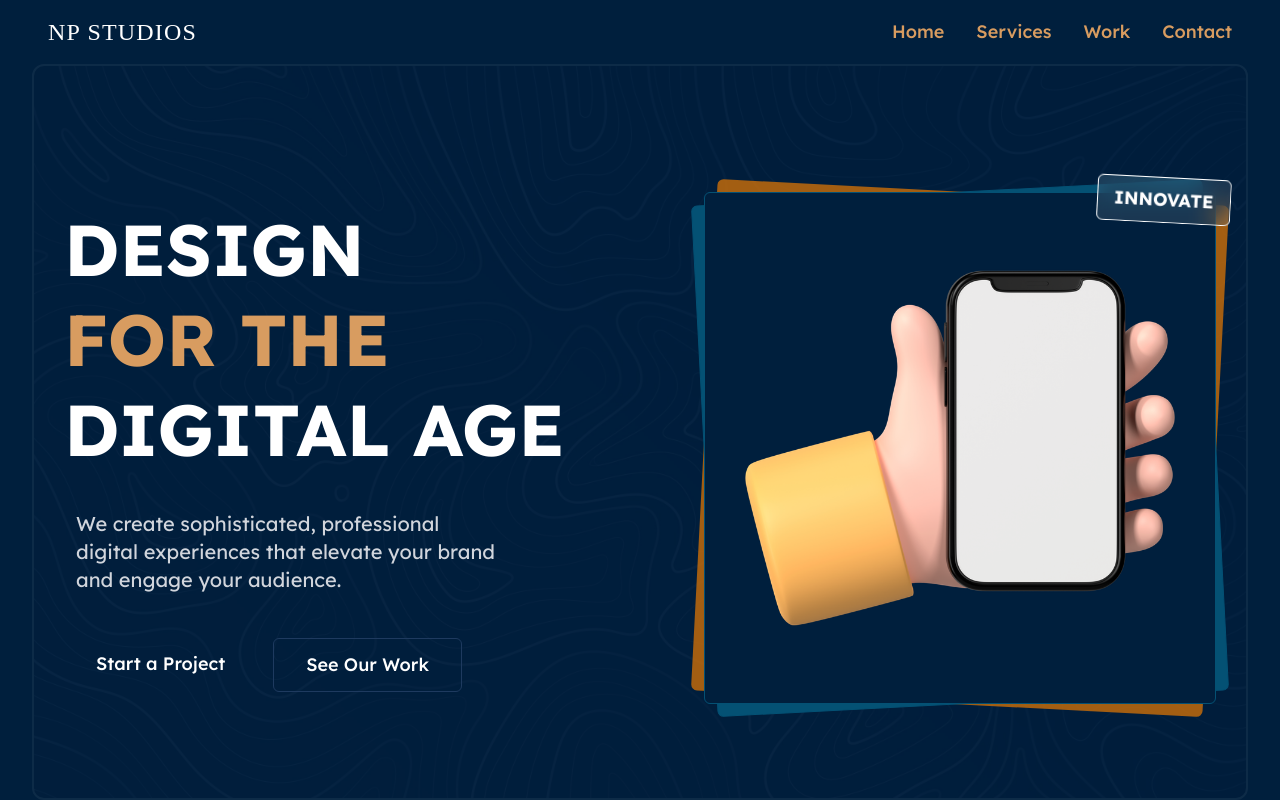
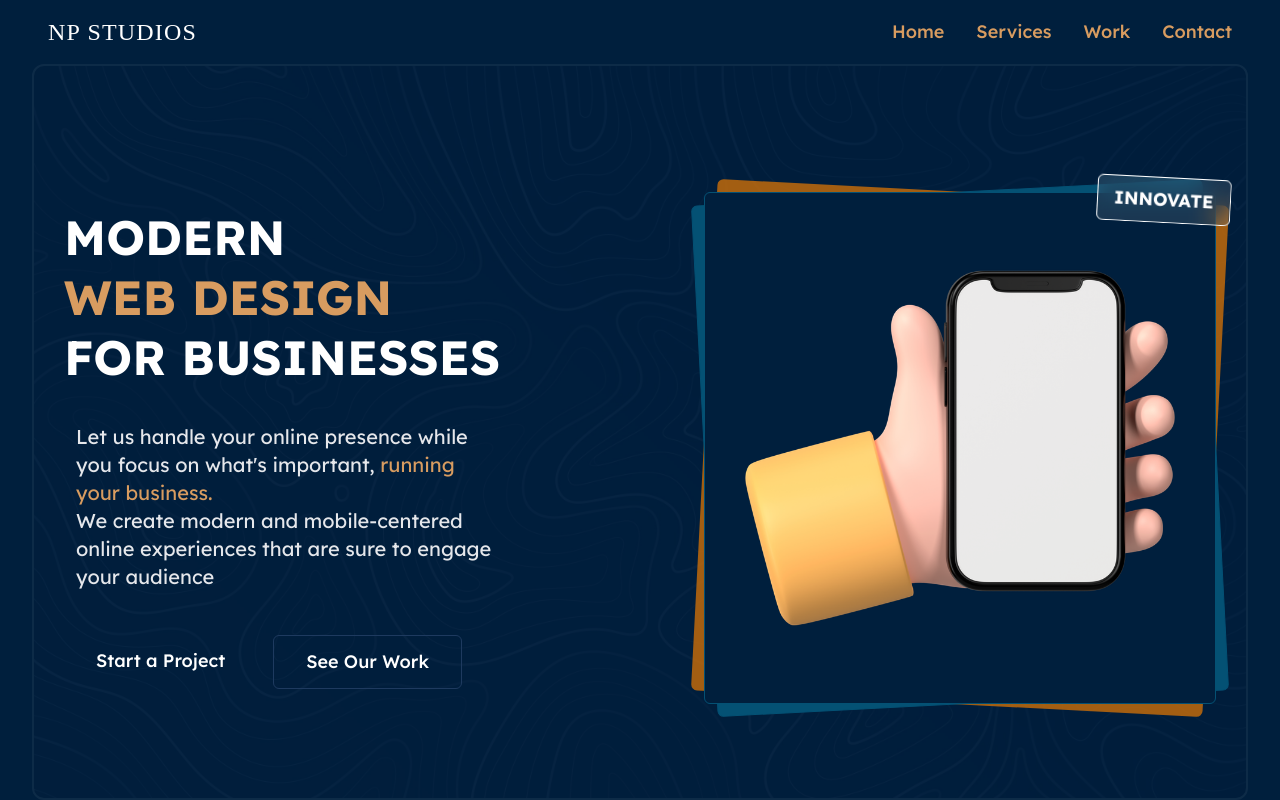
Before and after one commit to isai7710/design-studio, a React (Vite) app: page / in a window 1280 px wide. Shown: the top 800 px of the page. Built offline with nearby package versions, Linux system fonts and the light colour scheme; a web font is replaced by a local one.

Commit message:
playing around with title header

```diff
--- a/src/components/hero.tsx
+++ b/src/components/hero.tsx
@@ -16,16 +16,20 @@ export default function Hero() {
 
       <div className="w-full md:w-1/2 p-8 md:p-16 flex flex-col justify-center relative z-10">
         <div className="relative">
-          <h1 className="text-5xl md:text-7xl font-bold leading-tight mb-6 relative z-10">
-            <span className="block">DESIGN</span>
-            <span className="block text-desert-sun">FOR THE</span>
-            <span className="block">DIGITAL AGE</span>
+          <h1 className="text-5xl font-bold leading-tight mb-6 relative z-10">
+            <span className="block">MODERN</span>
+            <span className="block text-desert-sun">WEB DESIGN</span>
+            <span className="block">FOR BUSINESSES</span>
           </h1>
           <div className="absolute top-1/2 left-1/2 transform -translate-x-1/2 -translate-y-1/2 w-32 h-32 bg-accent-coral opacity-10 rounded-full blur-xl -z-10"></div>
         </div>
-        <p className="text-xl mb-8 max-w-md text-gray-300 bg-navy-dark/70 p-3 rounded-lg">
-          We create sophisticated, professional digital experiences that elevate
-          your brand and engage your audience.
+        <p className="text-xl mb-8 max-w-md text-gray-200 bg-navy-dark/70 p-3 rounded-lg">
+          Let us handle your online presence while you focus on what's
+          important,{" "}
+          <span className="text-desert-sun">running your business.</span>
+          <br />
+          We create modern and mobile-centered online experiences that are sure
+          to engage your audience{" "}
         </p>
         <div className="flex flex-wrap gap-4">
           <a
```
